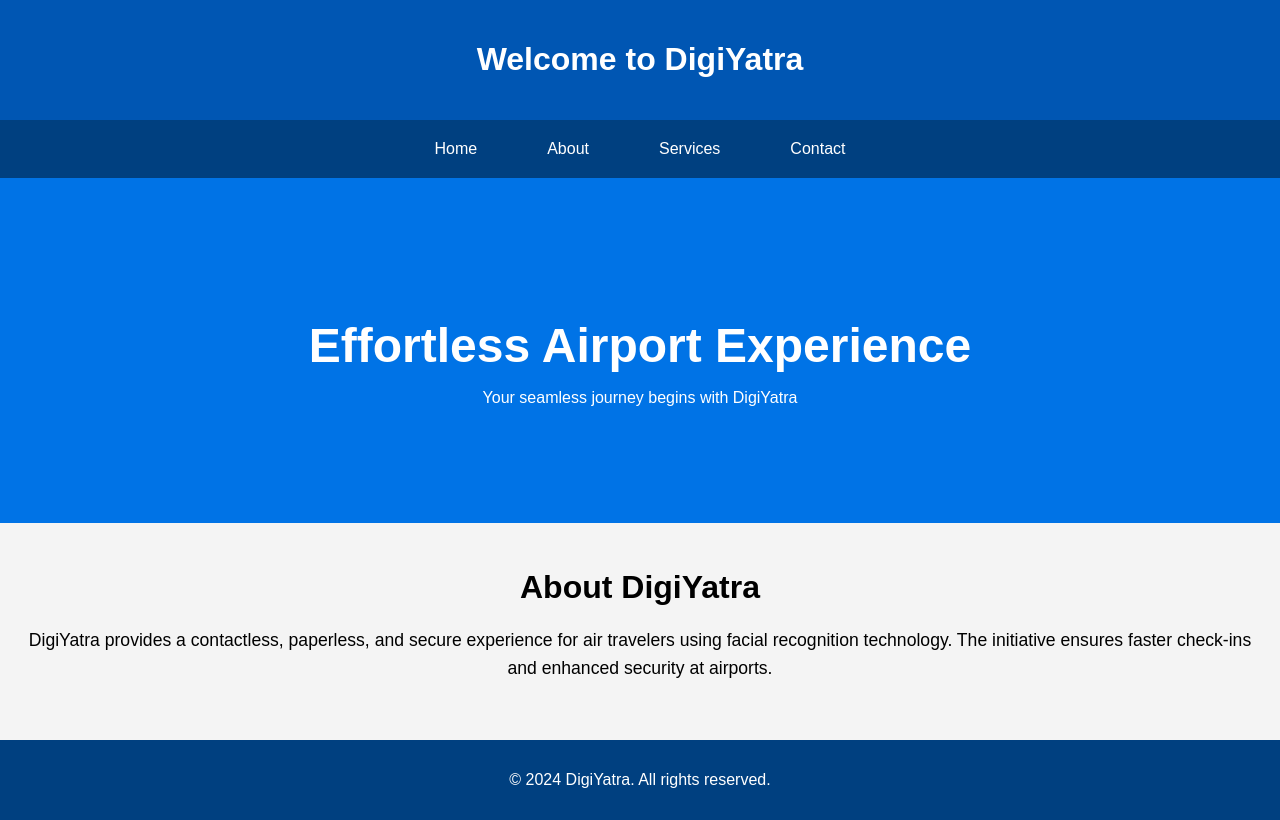
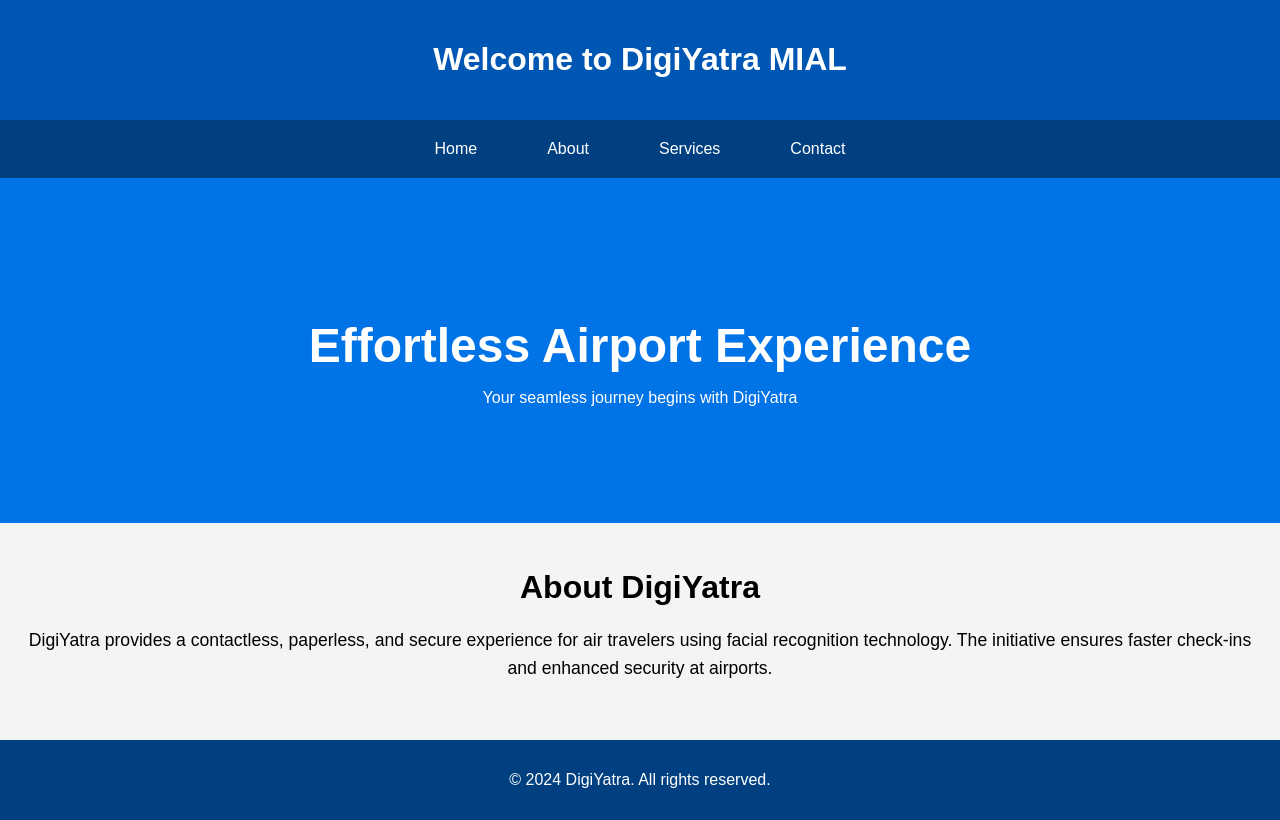
Before and after one commit to 5piritua1M0nk/New-ci-cd-Digiyatra-demo, a plain HTML site: page index.html in a window 1280 px wide. Drawn offline with Linux system fonts and the light colour scheme.

Commit message:
Newci-cd update

```diff
--- a/index.html
+++ b/index.html
@@ -76,7 +76,7 @@
 </head>
 <body>
     <header>
-        <h1>Welcome to DigiYatra</h1>
+        <h1>Welcome to DigiYatra MIAL</h1>
     </header>
 
     <nav>
```
Also changed, not shown: 1 other file.
